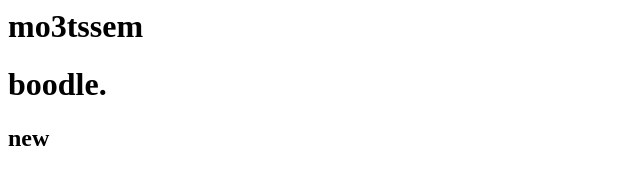
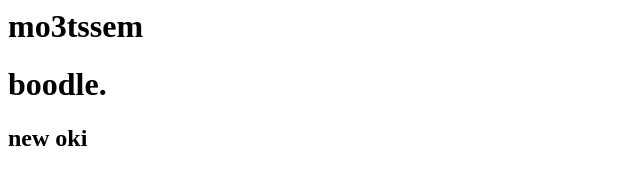
Before and after one commit to mo3tssem/Moscow-test, a plain HTML site: page index.html in a window 1280 px wide. Shown: the full height of the page, 0-640 px from the left. Drawn offline with Linux system fonts and the light colour scheme.

Commit message:
updateing before mearg

```diff
--- a/index.html
+++ b/index.html
@@ -5,6 +5,6 @@
 <body>
 <h1> mo3tssem </h1>
   <h1> boodle.</h1>
-  <h2> new </h2>
+  <h2> new  oki</h2>
 </body>
 </Html>
```
